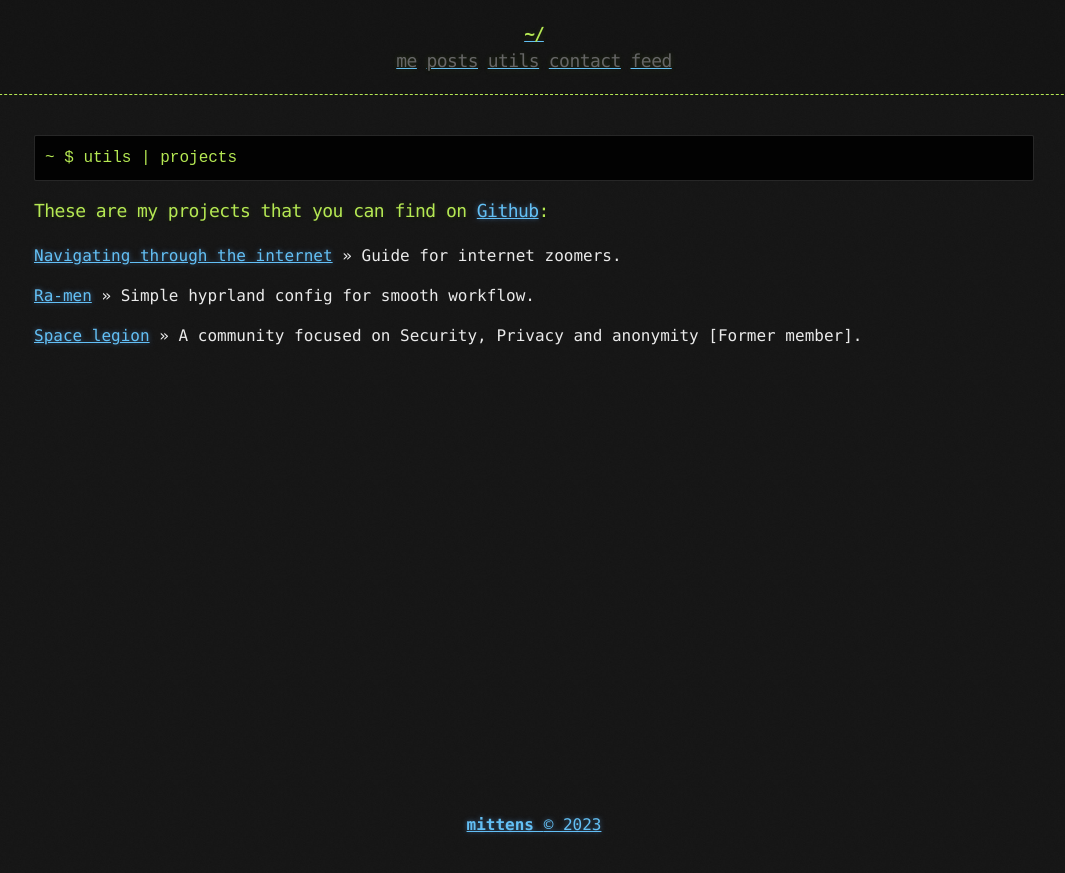
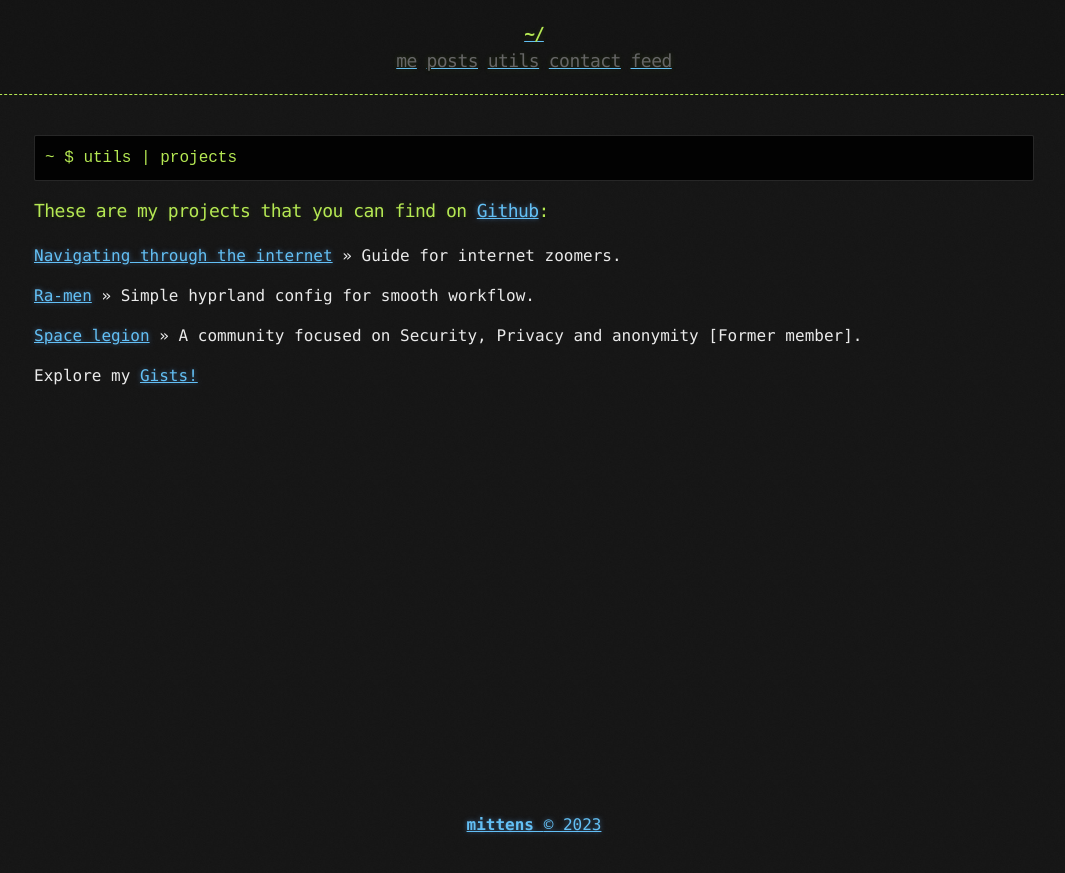
Before and after one commit to zoulx32/mr-mittens.oldweb, a Jekyll site: the page built from utils.md, in a window 1280 px wide. Shown: the top 873 px of the page, without its empty margins (106-1171 px from the left). Built offline with Jekyll 4.4.1, drawn with Linux system fonts in a browser that asks for light colours.

Commit message:
gists | added

```diff
--- a/utils.md
+++ b/utils.md
@@ -14,3 +14,5 @@ title: utils | mittens
 [Ra-men](https://github.com/Mr-Mittens/Ra-men) >> Simple hyprland config for smooth workflow.
 
 [Space legion](https://spacelegion.org) >> A community focused on Security, Privacy and anonymity [Former member].
+
+Explore my [Gists!](https://gist.github.com/Mr-Mittens)
```
Also changed, not shown: _posts/2023-08-05-Navigating the internet.md (+0 -1 lines).
